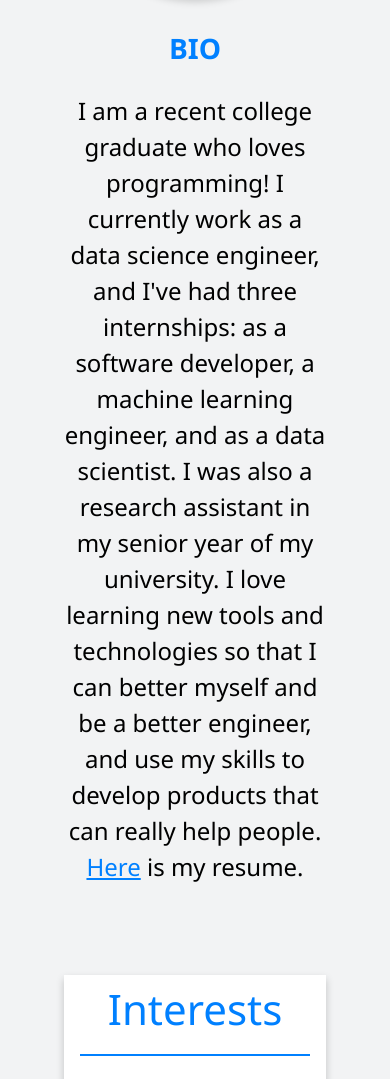
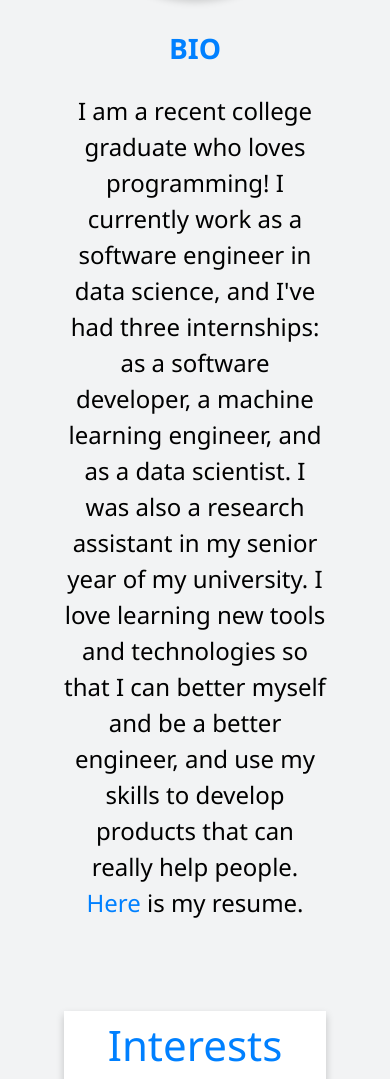
Before and after one commit to vmamata/svirat.github.io, a website: page index.html in a window 390 px wide. Shown: the part 1433-2512 px from the top of the page. Drawn offline with nearby package versions, Linux system fonts and the light colour scheme.

Commit message:
Changed Data Science to Software Engineer

```diff
--- a/index.html
+++ b/index.html
@@ -91,9 +91,9 @@
 
       <div data-aos="fade-right" class="bio">
         <h3 class="text-blue"><b>BIO</b></h3>
-        <p>I am a recent college graduate who loves programming! I currently work as a data science engineer, and I've had three internships: as a software developer, a machine learning engineer, and as a data scientist.
+        <p>I am a recent college graduate who loves programming! I currently work as a software engineer in data science, and I've had three internships: as a software developer, a machine learning engineer, and as a data scientist.
           I was also a research assistant in my senior year of my university. I love learning new tools and technologies so that I can better myself and be a
-          better engineer, and use my skills to develop products that can really help people. <a href="https://drive.google.com/file/d/1IioCwS8611L6ls4qOxn_Zohz5iuKJcep/view?usp=sharing" target="_blank"> <u style="color:var(--secondary-color)"> Here</u></a> is my resume.
+          better engineer, and use my skills to develop products that can really help people. <a href="https://drive.google.com/open?id=1azAfx_c_z62PMA8ThKSplkDM3L7PYT8J" target="_blank"> <u style="color:var(--secondary-color); text-decoration: none;"> Here</u></a> is my resume.
         </p>
         <br>
       </div>
@@ -143,7 +143,7 @@
             <div class="text">OpenText</div>
           </div>
         </div>
-        <button id="read1" onclick="toggleJob('exp1', this.id)" class="btn-dark">Data Science Engineer</button>
+        <button id="read1" onclick="toggleJob('exp1', this.id)" class="btn-dark">Software Engineer</button>
         <div id="exp1" class="job job-4" style="display: none">
           • Worked on natural language processing project using neural networks which can read documents and give detailed information such as sentiment, categories, concepts, entities, summaries, and so on <br>
           • Increased the speed of the product by 60% by using multithreading in Java, analyzing individual parts and then aggregating the results, at over 95% accuracy <br>
```
